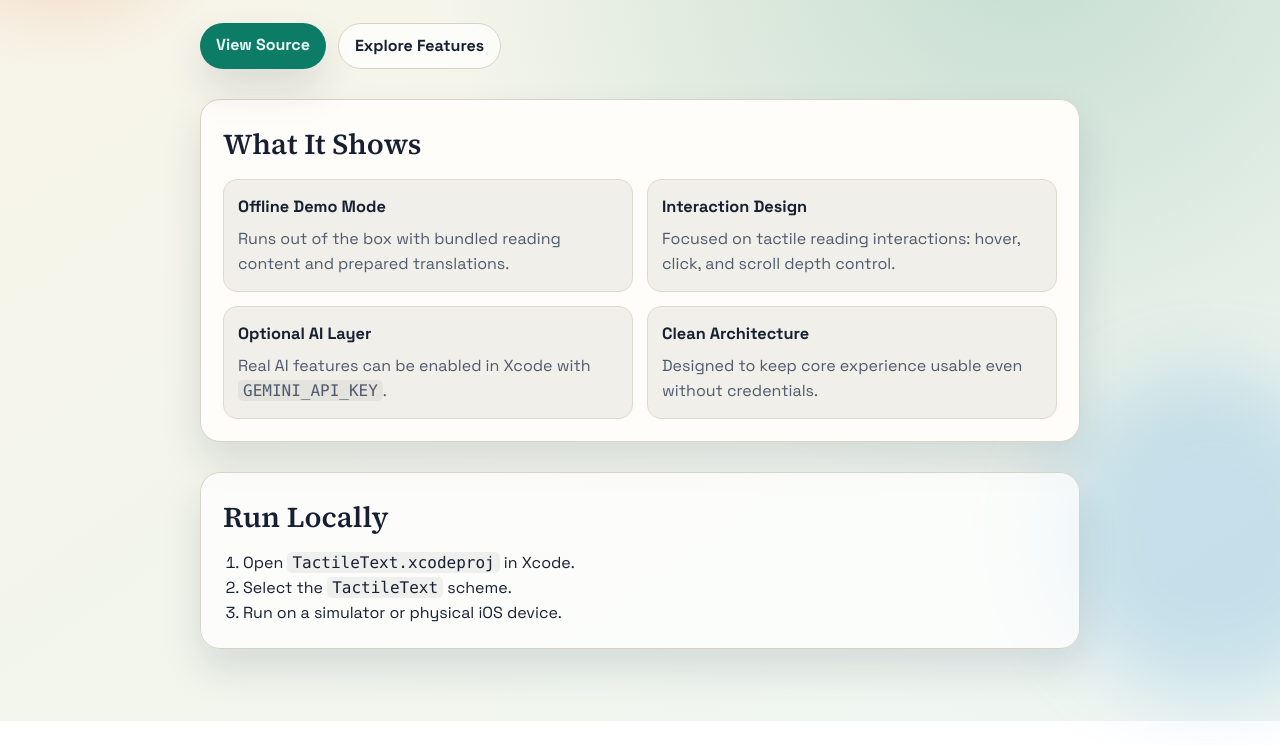
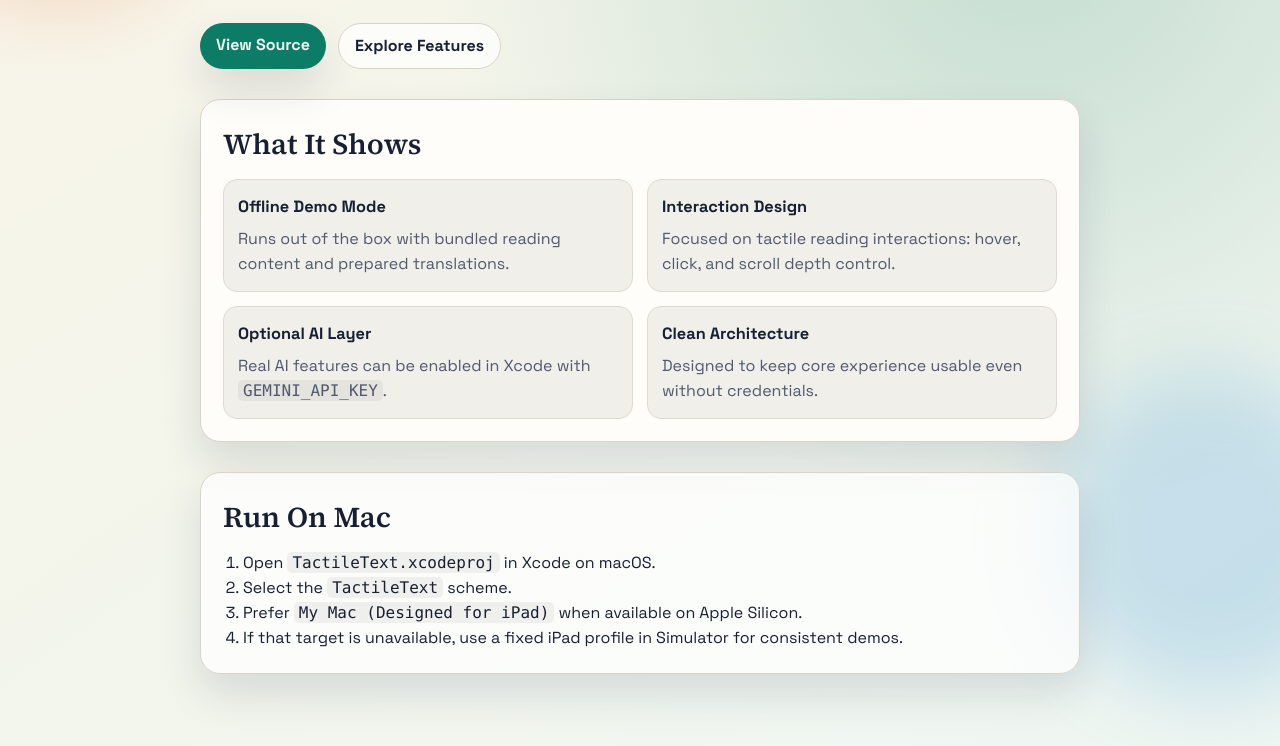
Before and after one commit to AlexanderT142/TactileText, a plain HTML site: page web/index.html in a window 1280 px wide. Shown: the part 226-972 px from the top of the page. Before the commit the page ends 947 px from the top, so only its background shows below. Drawn offline with Linux system fonts and the light colour scheme.

Commit message:
Update web landing page

```diff
--- a/web/index.html
+++ b/web/index.html
@@ -74,11 +74,18 @@
       </section>
 
       <section class="panel panel-soft">
-        <h2>Run Locally</h2>
+        <h2>Run On Mac</h2>
         <ol>
-          <li>Open <code>TactileText.xcodeproj</code> in Xcode.</li>
+          <li>Open <code>TactileText.xcodeproj</code> in Xcode on macOS.</li>
           <li>Select the <code>TactileText</code> scheme.</li>
-          <li>Run on a simulator or physical iOS device.</li>
+          <li>
+            Prefer <code>My Mac (Designed for iPad)</code> when available on
+            Apple Silicon.
+          </li>
+          <li>
+            If that target is unavailable, use a fixed iPad profile in
+            Simulator for consistent demos.
+          </li>
         </ol>
       </section>
     </main>
```
